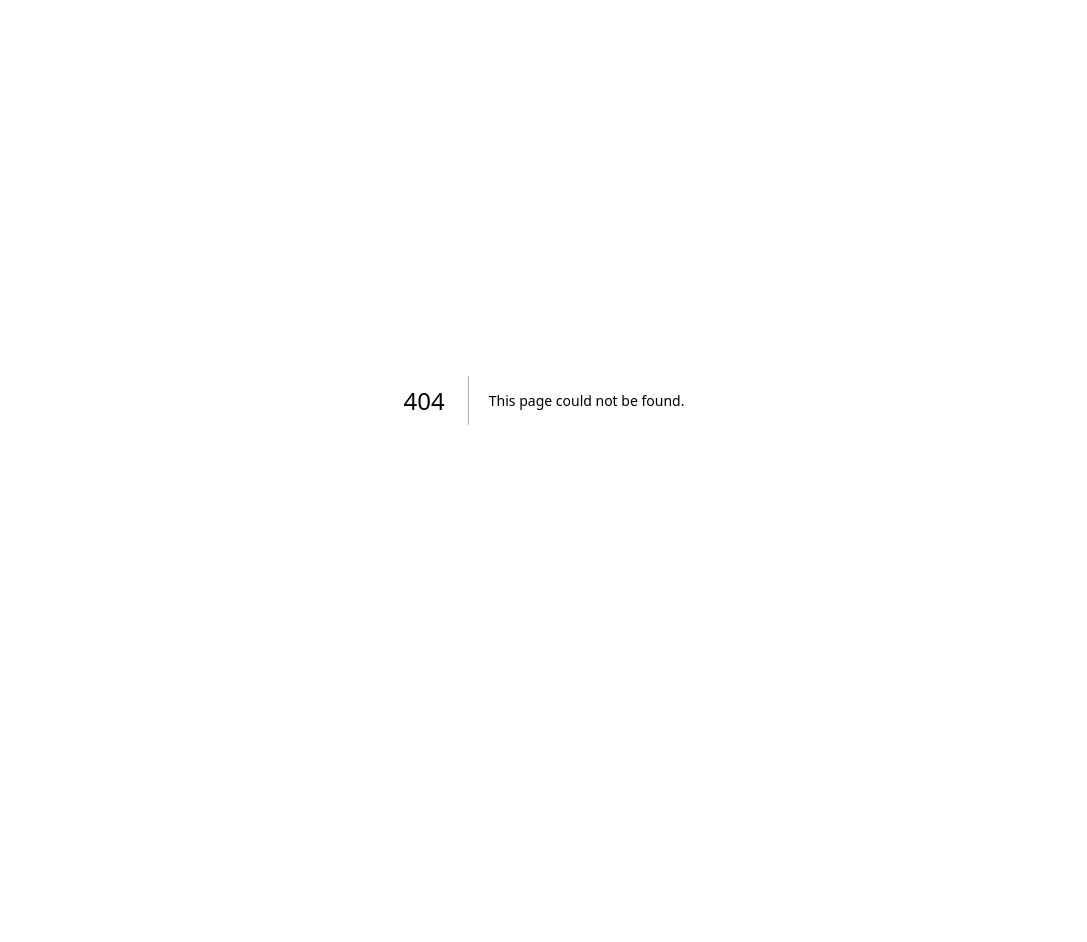
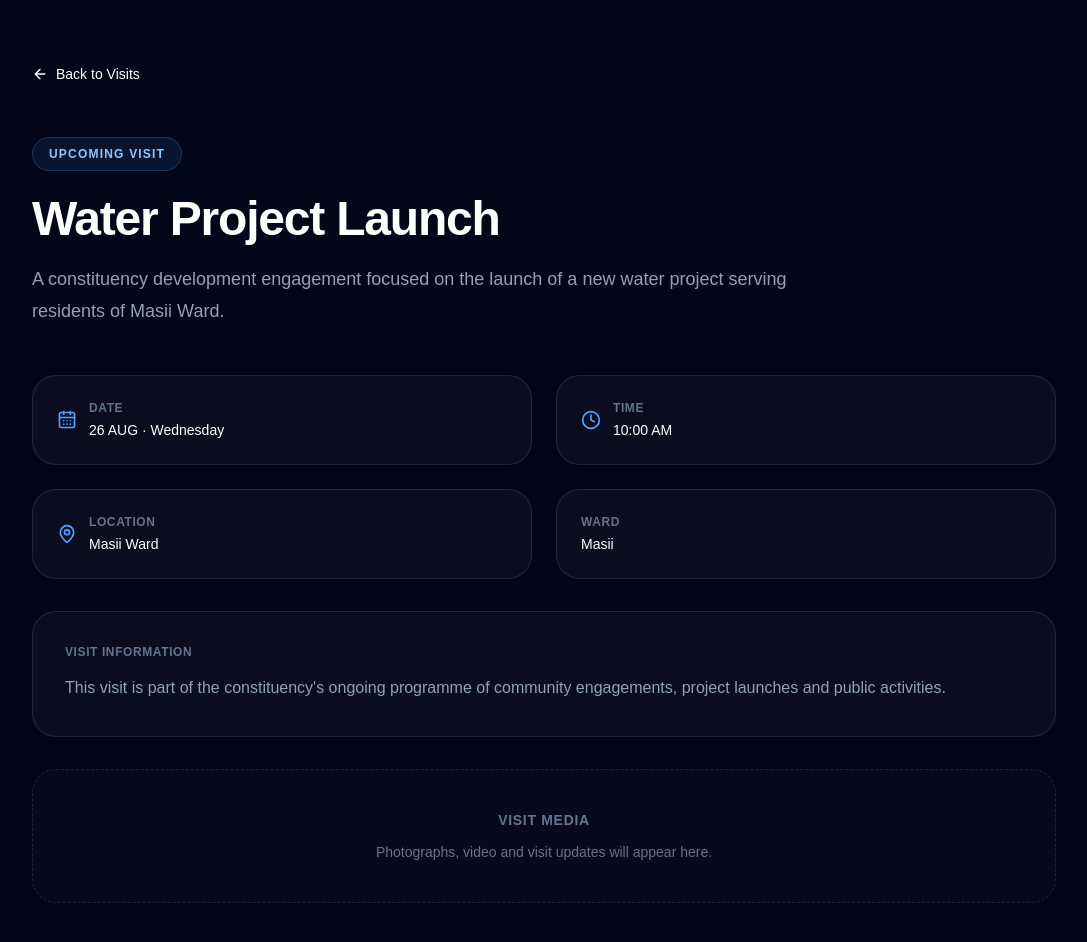
Before and after one commit to Chrisant-gif/mwala-connect, a Next.js app: page /visits/1 in a window 1280 px wide. Before the commit this address had no page. Shown: the top 942 px of the page, without its empty margins (96-1183 px from the left). Before the commit the page ends 800 px from the top, so only its background shows below. Built offline with nearby package versions, Linux system fonts and the light colour scheme.

Commit message:
Add structured visits and visit detail pages

```diff
--- /dev/null
+++ b/app/data/visits.ts
@@ -0,0 +1,30 @@
+export type VisitStatus = "upcoming" | "completed";
+
+export interface Visit {
+  id: number;
+  date: string;
+  month: string;
+  day: string;
+  time: string;
+  location: string;
+  ward: string;
+  title: string;
+  description: string;
+  status: VisitStatus;
+}
+
+export const visits: Visit[] = [
+  {
+    id: 1,
+    date: "26",
+    month: "AUG",
+    day: "Wednesday",
+    time: "10:00 AM",
+    location: "Masii Ward",
+    ward: "Masii",
+    title: "Water Project Launch",
+    description:
+      "A constituency development engagement focused on the launch of a new water project serving residents of Masii Ward.",
+    status: "upcoming",
+  },
+];
--- /dev/null
+++ b/app/visits/[id]/page.tsx
@@ -0,0 +1,164 @@
+import Link from "next/link";
+import { ArrowLeft, CalendarDays, Clock, MapPin } from "lucide-react";
+
+import { visits } from "../../data/visits";
+
+interface VisitDetailsPageProps {
+  params: Promise<{
+    id: string;
+  }>;
+}
+
+export default async function VisitDetailsPage({
+  params,
+}: VisitDetailsPageProps) {
+  const { id } = await params;
+
+  const visit = visits.find(
+    (item) => item.id === Number(id)
+  );
+
+  if (!visit) {
+    return (
+      <main className="min-h-screen bg-slate-950 px-6 py-24 text-white">
+        <div className="mx-auto max-w-3xl">
+          <p className="text-sm font-semibold uppercase tracking-[0.2em] text-blue-400">
+            Constituency Visits
+          </p>
+
+          <h1 className="mt-4 text-4xl font-bold">
+            Visit not found
+          </h1>
+
+          <p className="mt-4 text-slate-400">
+            The visit record you are looking for could not be found.
+          </p>
+
+          <Link
+            href="/#visits"
+            className="mt-8 inline-flex items-center gap-2 rounded-full bg-white px-6 py-3 text-sm font-semibold text-slate-950 transition hover:bg-slate-200"
+          >
+            <ArrowLeft className="h-4 w-4" />
+            Back to Visits
+          </Link>
+        </div>
+      </main>
+    );
+  }
+
+  return (
+    <main className="min-h-screen bg-slate-950 px-6 py-16 text-white sm:px-10 lg:px-16">
+      <div className="mx-auto max-w-5xl">
+        {/* Back link */}
+        <Link
+          href="/#visits"
+          className="inline-flex items-center gap-2 text-sm font-medium text-slate-400 transition hover:text-white"
+        >
+          <ArrowLeft className="h-4 w-4" />
+          Back to Visits
+        </Link>
+
+        {/* Header */}
+        <div className="mt-12">
+          <span className="inline-flex rounded-full border border-blue-400/20 bg-blue-400/10 px-4 py-2 text-xs font-semibold uppercase tracking-widest text-blue-300">
+            Upcoming Visit
+          </span>
+
+          <h1 className="mt-6 text-4xl font-bold tracking-tight sm:text-5xl">
+            {visit.title}
+          </h1>
+
+          <p className="mt-5 max-w-3xl text-lg leading-8 text-slate-400">
+            {visit.description}
+          </p>
+        </div>
+
+        {/* Visit details */}
+        <div className="mt-12 grid gap-6 sm:grid-cols-2">
+          <div className="rounded-3xl border border-white/10 bg-white/[0.03] p-6">
+            <div className="flex items-center gap-3">
+              <CalendarDays className="h-5 w-5 text-blue-400" />
+
+              <div>
+                <p className="text-xs font-semibold uppercase tracking-wider text-slate-500">
+                  Date
+                </p>
+
+                <p className="mt-1 text-sm font-medium text-white">
+                  {visit.date} {visit.month} · {visit.day}
+                </p>
+              </div>
+            </div>
+          </div>
+
+          <div className="rounded-3xl border border-white/10 bg-white/[0.03] p-6">
+            <div className="flex items-center gap-3">
+              <Clock className="h-5 w-5 text-blue-400" />
+
+              <div>
+                <p className="text-xs font-semibold uppercase tracking-wider text-slate-500">
+                  Time
+                </p>
+
+                <p className="mt-1 text-sm font-medium text-white">
+                  {visit.time}
+                </p>
+              </div>
+            </div>
+          </div>
+
+          <div className="rounded-3xl border border-white/10 bg-white/[0.03] p-6">
+            <div className="flex items-center gap-3">
+              <MapPin className="h-5 w-5 text-blue-400" />
+
+              <div>
+                <p className="text-xs font-semibold uppercase tracking-wider text-slate-500">
+                  Location
+                </p>
+
+                <p className="mt-1 text-sm font-medium text-white">
+                  {visit.location}
+                </p>
+              </div>
+            </div>
+          </div>
+
+          <div className="rounded-3xl border border-white/10 bg-white/[0.03] p-6">
+            <div>
+              <p className="text-xs font-semibold uppercase tracking-wider text-slate-500">
+                Ward
+              </p>
+
+              <p className="mt-1 text-sm font-medium text-white">
+                {visit.ward}
+              </p>
+            </div>
+          </div>
+        </div>
+
+        {/* Visit information */}
+        <div className="mt-8 rounded-3xl border border-white/10 bg-white/[0.03] p-6 sm:p-8">
+          <p className="text-xs font-semibold uppercase tracking-wider text-slate-500">
+            Visit Information
+          </p>
+
+          <p className="mt-3 text-base leading-8 text-slate-400">
+            This visit is part of the constituency's ongoing programme of
+            community engagements, project launches and public activities.
+          </p>
+        </div>
+
+        {/* Media placeholder */}
+        <div className="mt-8 rounded-3xl border border-dashed border-white/10 bg-white/[0.02] p-10 text-center">
+          <p className="text-sm font-semibold uppercase tracking-wider text-slate-500">
+            Visit Media
+          </p>
+
+          <p className="mt-3 text-sm text-slate-500">
+            Photographs, video and visit updates will appear here.
+          </p>
+        </div>
+      </div>
+    </main>
+  );
+}
--- a/components/Visits.tsx
+++ b/components/Visits.tsx
@@ -1,21 +1,20 @@
 "use client";
 
-import { CalendarDays, Clock, MapPin, ArrowUpRight } from "lucide-react";
+import Link from "next/link";
+import {
+  CalendarDays,
+  Clock,
+  MapPin,
+  ArrowUpRight,
+} from "lucide-react";
 
-const upcomingVisits = [
-  {
-    date: "26",
-    month: "AUG",
-    day: "Wednesday",
-    time: "10:00 AM",
-    location: "Masii Ward",
-    title: "Water Project Launch",
-    description:
-      "A constituency development engagement focused on the launch of a new water project serving residents of Masii Ward.",
-  },
-];
+import { visits } from "../app/data/visits";
 
 export default function Visits() {
+  const upcomingVisits = visits.filter(
+    (visit) => visit.status === "upcoming",
+  );
+
   return (
     <section
       id="visits"
@@ -34,8 +33,8 @@ export default function Visits() {
             </h2>
 
             <p className="mt-5 max-w-2xl text-base leading-7 text-slate-600">
-              Follow upcoming constituency visits, project launches and public
-              engagements across Mwala.
+              Follow upcoming constituency visits, project launches and
+              public engagements across Mwala.
             </p>
           </div>
 
@@ -44,11 +43,12 @@ export default function Visits() {
           </div>
         </div>
 
-        {/* Upcoming visit */}
+        {/* Upcoming visits */}
         {upcomingVisits.map((visit) => (
-          <article
+          <Link
             key={`${visit.date}-${visit.title}`}
-            className="group overflow-hidden rounded-3xl border border-slate-200 bg-slate-50 shadow-sm transition duration-300 hover:-translate-y-1 hover:shadow-xl"
+            href={`/visits/${visit.id}`}
+            className="group block overflow-hidden rounded-3xl border border-slate-200 bg-slate-50 shadow-sm transition duration-300 hover:-translate-y-1 hover:shadow-xl"
           >
             <div className="grid lg:grid-cols-[220px_1fr]">
               {/* Date */}
@@ -57,6 +57,7 @@ export default function Visits() {
                   <p className="text-5xl font-bold tracking-tight">
                     {visit.date}
                   </p>
+
                   <p className="mt-1 text-sm font-semibold tracking-[0.2em] text-slate-400">
                     {visit.month}
                   </p>
@@ -101,6 +102,7 @@ export default function Visits() {
                       <p className="text-xs font-medium uppercase tracking-wide text-slate-400">
                         Time
                       </p>
+
                       <p className="mt-1 font-semibold text-slate-800">
                         {visit.time}
                       </p>
@@ -116,6 +118,7 @@ export default function Visits() {
                       <p className="text-xs font-medium uppercase tracking-wide text-slate-400">
                         Location
                       </p>
+
                       <p className="mt-1 font-semibold text-slate-800">
                         {visit.location}
                       </p>
@@ -124,7 +127,7 @@ export default function Visits() {
                 </div>
               </div>
             </div>
-          </article>
+          </Link>
         ))}
       </div>
     </section>
```
